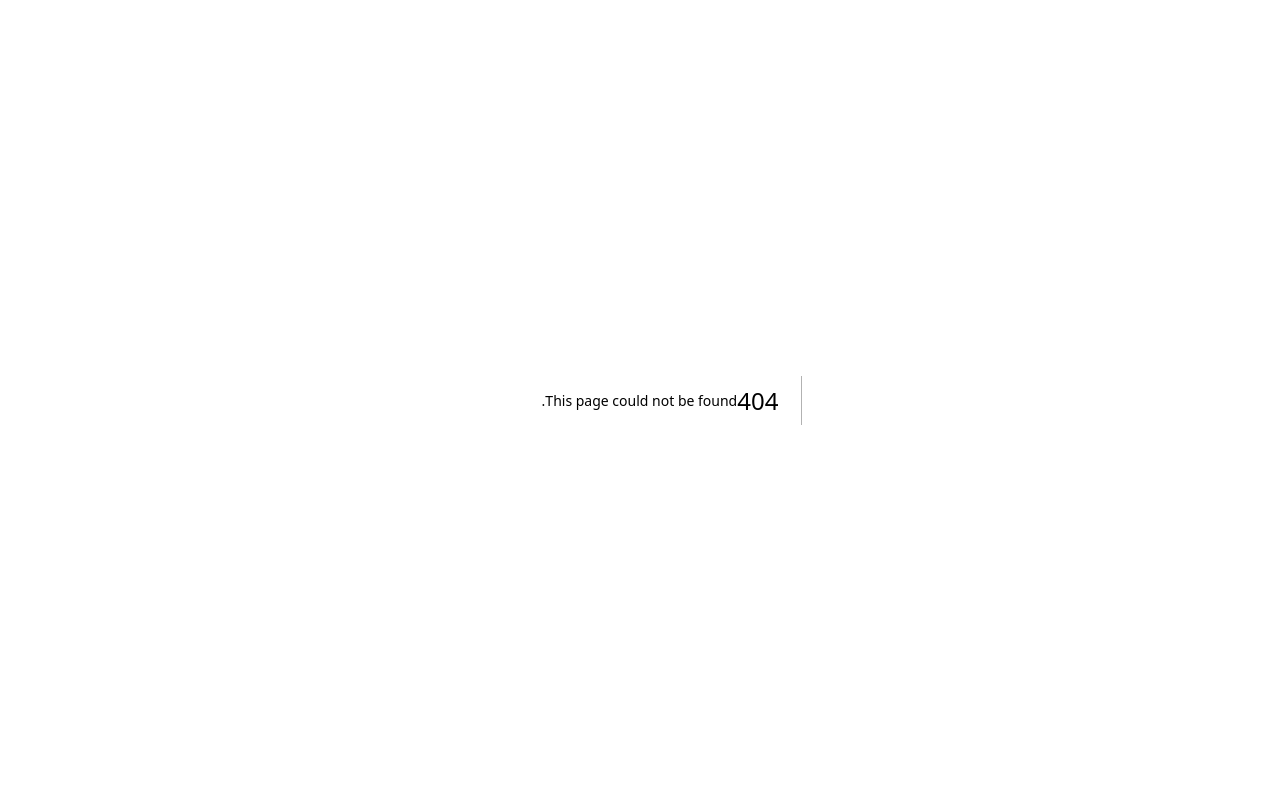
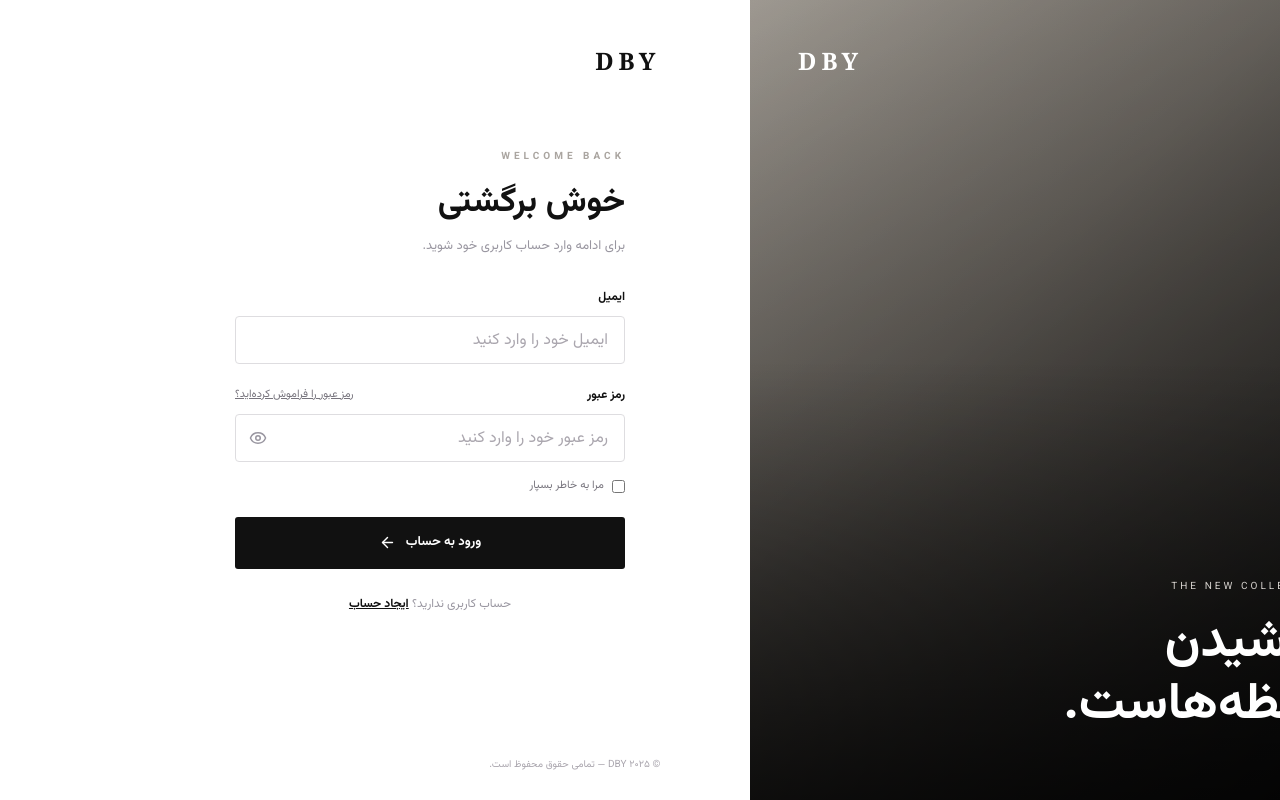
Before and after one commit to bardia-asd/dby-e-commerce-homepage, a Next.js app: page /sign-in in a window 1280 px wide. Before the commit this address had no page. Built offline with nearby package versions, Linux system fonts and the light colour scheme.

Commit message:
feat: introduce authentication page styles and component

```diff
--- /dev/null
+++ b/app/sign-in/page.tsx
@@ -0,0 +1,55 @@
+"use client"
+
+import Link from "next/link"
+import { ArrowLeft, Eye, EyeOff } from "lucide-react"
+import { FormEvent, useState } from "react"
+
+export default function SignInPage() {
+  const [showPassword, setShowPassword] = useState(false)
+  const [submitted, setSubmitted] = useState(false)
+
+  function handleSubmit(event: FormEvent<HTMLFormElement>) {
+    event.preventDefault()
+    setSubmitted(true)
+  }
+
+  return (
+    <main className="auth-page" dir="rtl">
+      <section className="auth-visual" aria-label="DBY collection">
+        <div className="auth-visual-overlay" />
+        <div className="auth-brand-mark">DBY</div>
+        <div className="auth-visual-copy">
+          <span>THE NEW COLLECTION</span>
+          <h1>پوشیدن<br />لحظه‌هاست.</h1>
+        </div>
+      </section>
+      <section className="auth-panel">
+        <Link className="auth-logo" href="/">DBY</Link>
+        <div className="auth-form-wrap">
+          <div className="auth-heading">
+            <span className="eyebrow">WELCOME BACK</span>
+            <h2>خوش برگشتی</h2>
+            <p>برای ادامه وارد حساب کاربری خود شوید.</p>
+          </div>
+          <form className="auth-form" onSubmit={handleSubmit}>
+            <label htmlFor="email">ایمیل</label>
+            <input id="email" name="email" type="email" placeholder="ایمیل خود را وارد کنید" required autoComplete="email" />
+            <div className="auth-label-row">
+              <label htmlFor="password">رمز عبور</label>
+              <Link href="/forgot-password">رمز عبور را فراموش کرده‌اید؟</Link>
+            </div>
+            <div className="auth-password-field">
+              <input id="password" name="password" type={showPassword ? "text" : "password"} placeholder="رمز عبور خود را وارد کنید" required minLength={6} autoComplete="current-password" />
+              <button type="button" aria-label={showPassword ? "پنهان کردن رمز عبور" : "نمایش رمز عبور"} onClick={() => setShowPassword((visible) => !visible)}>{showPassword ? <EyeOff size={18} /> : <Eye size={18} />}</button>
+            </div>
+            <label className="auth-checkbox"><input type="checkbox" name="remember" /> <span>مرا به خاطر بسپار</span></label>
+            <button className="auth-submit" type="submit">ورود به حساب <ArrowLeft size={17} /></button>
+            {submitted && <p className="auth-message" role="status">فرم آماده ارسال است. اتصال به حساب کاربری بعداً اضافه می‌شود.</p>}
+          </form>
+          <p className="auth-switch">حساب کاربری ندارید؟ <Link href="/sign-up">ایجاد حساب</Link></p>
+        </div>
+        <p className="auth-footer">© ۲۰۲۵ DBY — تمامی حقوق محفوظ است.</p>
+      </section>
+    </main>
+  )
+}
```
Also changed, not shown: app/globals.css.
